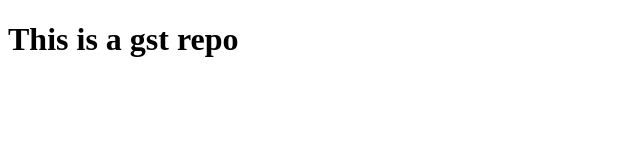
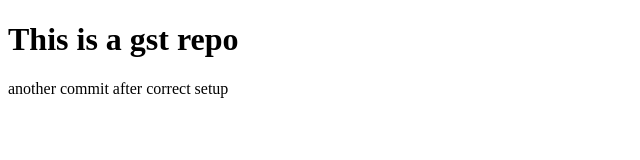
Before and after one commit to gearshift-tech/test_git, a plain HTML site: page index.html in a window 1280 px wide. Shown: the whole page, without its empty margins (0-640 px from the left). Drawn offline with Linux system fonts and the light colour scheme.

Commit message:
add p tag to test one more commit

```diff
--- a/index.html
+++ b/index.html
@@ -7,6 +7,7 @@
 </head>
 <body>
     <h1>This is a gst repo</h1>
+    <p>another commit after correct setup</p>
 
 </body>
 </html>
```
